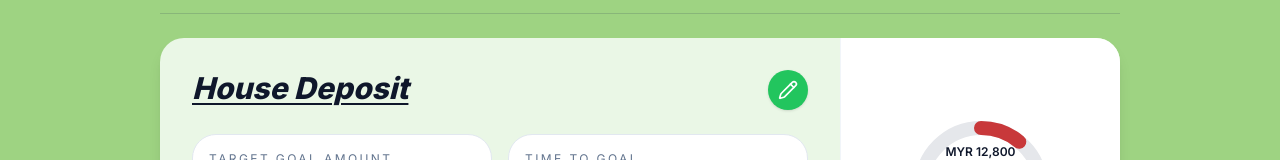
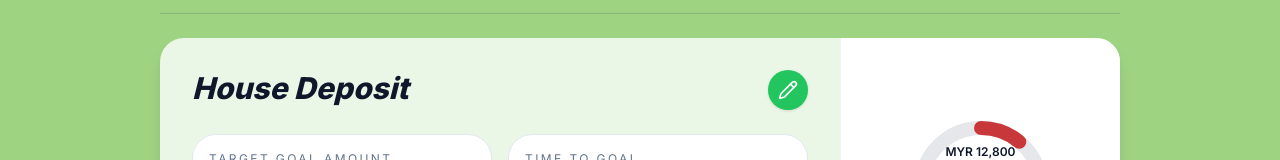
Before and after one commit to isabelledelc/isabelledelc.github.io, a React (Vite) app in the folder app/: page /opustouch/invest/goal-details in a window 1280 px wide. Shown: the part 165-325 px from the top of the page. Built offline with nearby package versions, Linux system fonts and the light colour scheme.

Commit message:
fix(header): added transactions to list of app route prefixes to show navbar

```diff
--- a/app/src/components/shared/header.tsx
+++ b/app/src/components/shared/header.tsx
@@ -64,7 +64,7 @@ export default function Header() {
   const location = useLocation();
   const { theme, toggleTheme } = useTheme();
 
-  const appRoutePrefixes = ['/home', '/portfolio', '/invest', '/activity', '/settings', '/market-commentary'];
+  const appRoutePrefixes = ['/home', '/portfolio', '/invest', '/activity', '/settings', '/market-commentary', '/transactions'];
   const isInAppPage = appRoutePrefixes.some(
     (routePrefix) => location.pathname === routePrefix || location.pathname.startsWith(`${routePrefix}/`)
   );
--- a/app/src/pages/Invest/subpages/GoalDetails.tsx
+++ b/app/src/pages/Invest/subpages/GoalDetails.tsx
@@ -95,7 +95,7 @@ export default function GoalDetails() {
         <div className="rounded-3xl bg-[#EAF7E6] shadow-lg overflow-hidden grid grid-cols-1 md:grid-cols-[1fr_280px]">
           <div className="p-6 md:p-8 space-y-6">
             <div className="flex items-start justify-between gap-4">
-              <h2 className="text-2xl md:text-3xl font-extrabold italic text-slate-900 underline decoration-2 underline-offset-4">
+              <h2 className="text-2xl md:text-3xl font-extrabold italic text-slate-900  decoration-2 ">
                 {goal.title}
               </h2>
               <button
```
